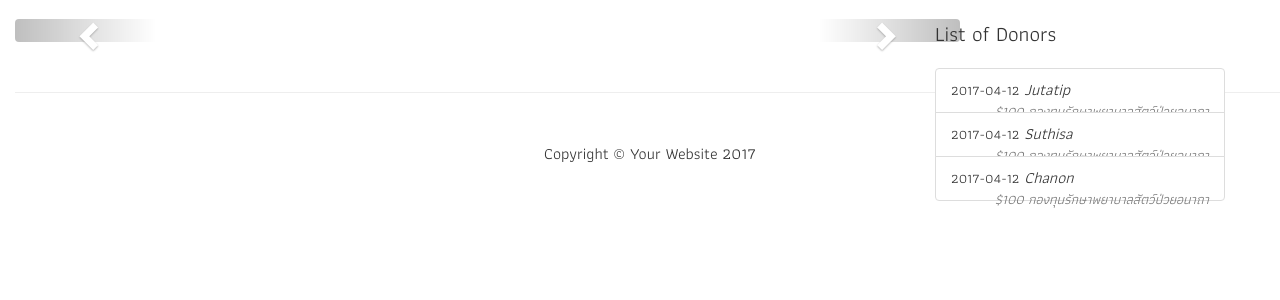
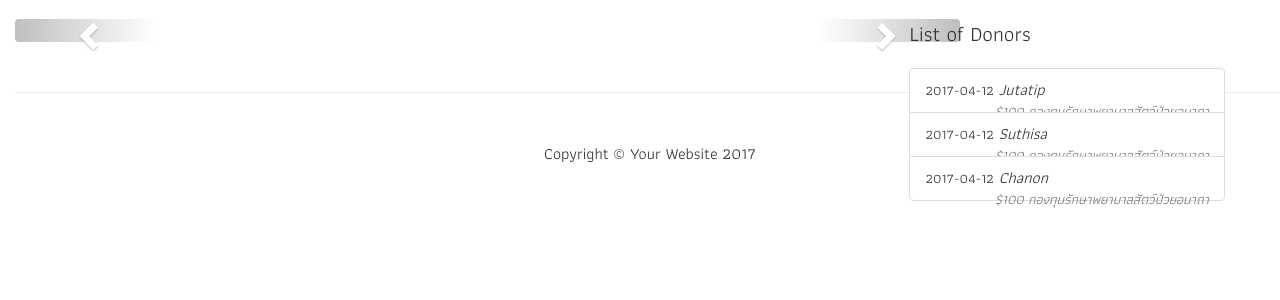
Before and after one commit to suthisaji/AnimalAID-dev, a Laravel app: page /da in a window 1280 px wide. Shown: the part 51-351 px from the top of the page. Run offline with Laravel 8, Linux system fonts and the light colour scheme; data that the repository does not hold is empty; settings files or empty folders that the repository lacks are supplied; some libraries are stand-ins or nearby versions.

Commit message:
listdonorformat

```diff
--- a/resources/views/all.blade.php
+++ b/resources/views/all.blade.php
@@ -100,6 +100,9 @@ body{
 
 .col-md-10 {
     width: 80%;
+}
+.col-md-3 {
+    width: 27%;
 }
 
     </style>
--- a/resources/views/allAdoption.blade.php
+++ b/resources/views/allAdoption.blade.php
@@ -96,6 +96,9 @@ body{
 }
 .fl{
   font-size: 18px;
+}
+.col-md-3 {
+    width: 27%;
 }
     </style>
   </head>
--- a/resources/views/allMoney.blade.php
+++ b/resources/views/allMoney.blade.php
@@ -67,6 +67,9 @@ body{
 }
 .fl{
   font-size: 18px;
+}
+.col-md-3 {
+    width: 27%;
 }
     </style>
   </head>
```
